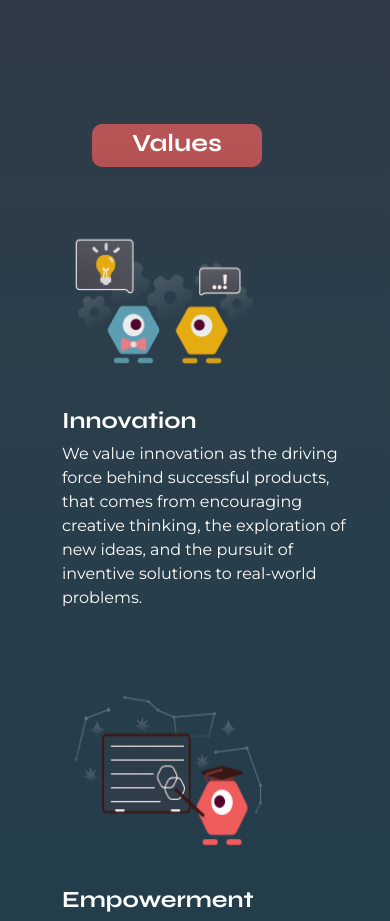
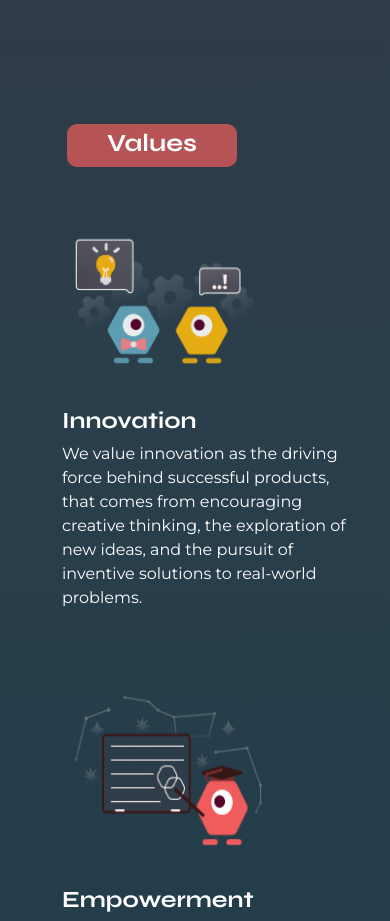
Before and after one commit to UWPM/website-v3.0, a React (Create React App) app: page /about in a window 390 px wide. Shown: the part 2140-3061 px from the top of the page. Built offline with nearby package versions, Linux system fonts and the light colour scheme.

Commit message:
Small Responsiveness Fixes

```diff
--- a/src/styles/About.css
+++ b/src/styles/About.css
@@ -484,7 +484,7 @@ a:hover {
 
   .title-div {
     align-self: self-start;
-    margin-left: 90px;
+    margin-left: 40px;
   }
 }
 
@@ -493,18 +493,18 @@ a:hover {
     padding: 20px 2px 20px 20px;
   }
   .title-div {
-    margin-left: 80px;
+    margin-left: 50px;
   }
 }
 
 @media screen and (max-width: 400px) {
   .title-div {
-    margin-left: 80px;
+    margin-left: 55px;
   }
 }
 
 @media screen and (max-width: 350px) {
   .title-div {
-    margin-left: 55px;
+    margin-left: 40px;
   }
 }
```
